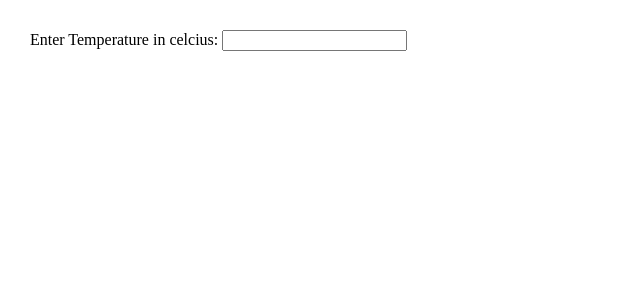
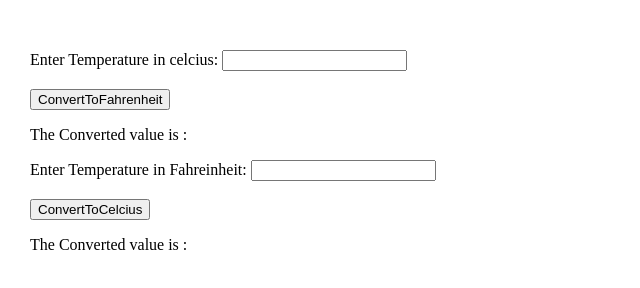
Before and after one commit to pkeshu/Input_Value_Manupulate_with_Js, a plain HTML site: page index.html in a window 1280 px wide. Shown: the whole page, without its empty margins (0-640 px from the left). Drawn offline with Linux system fonts and the light colour scheme.

Commit message:
Value is converted successfully

```diff
--- a/index.html
+++ b/index.html
@@ -8,15 +8,33 @@
     <style type="text/css">
         body {
             margin: 30px;
+            margin-top: 50px;
         }
     </style>
 </head>
 <body>
     <div class="forCelcius">
         <form action="">
-            Enter Temperature in celcius: <input type="floa"
+            Enter Temperature in celcius: <input type="number" id="celciusNum"/></br></br>
+            <input type="button" onclick="converIntoFahrenheit()" value="ConvertToFahrenheit"/>
+            </button>
+
         </form>
+        <p>The Converted value is : <br>
+            <span id="fahren"></span>
+        </p>
     </div>
+
+    <div class="forFahreinheit">
+            <form>
+                Enter Temperature in Fahreinheit: <input type="number" id="fahreinheitNum"/></br></br>
+                <input type="button" onclick="converIntoCelcius()" value="ConvertToCelcius"/>
+            </form>
+             <p>The Converted value is : <br>
+                <span id="celcius"></span>
+            </p>
+        </div>
+        <script src="script.js"></script>
 
 </body>
 </html>
--- a/script.js
+++ b/script.js
@@ -0,0 +1,8 @@
+function converIntoFahrenheit(){
+    celValue=document.getElementById("celciusNum").value;
+    document.getElementById("fahren").innerHTML=celValue*9/5+32;
+}
+function converIntoCelcius(){
+    fahValue=document.getElementById("fahreinheitNum").value;
+    document.getElementById("celcius").innerHTML=(fahValue-32)/(9/5);
+}
```
